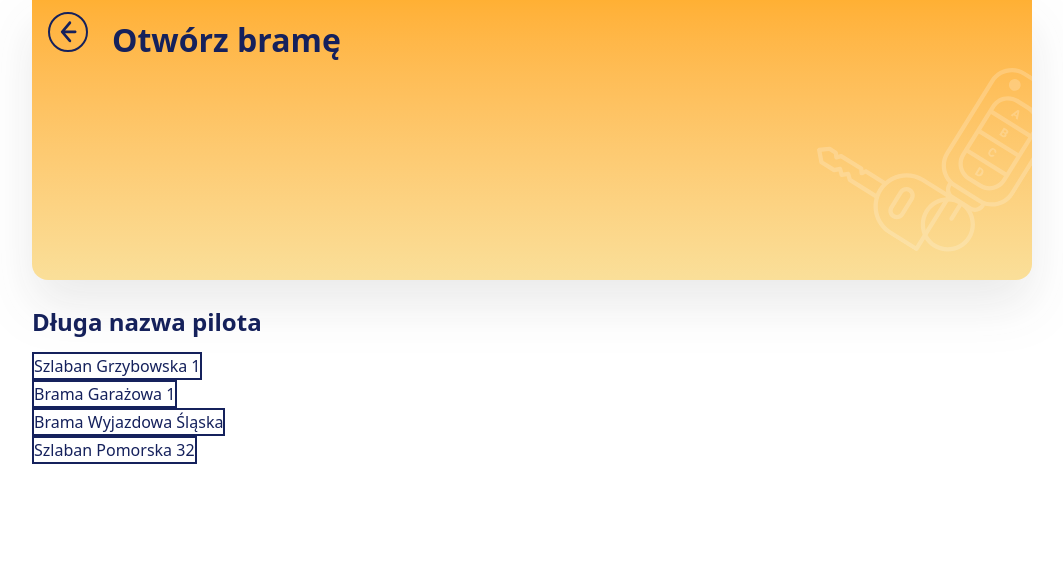
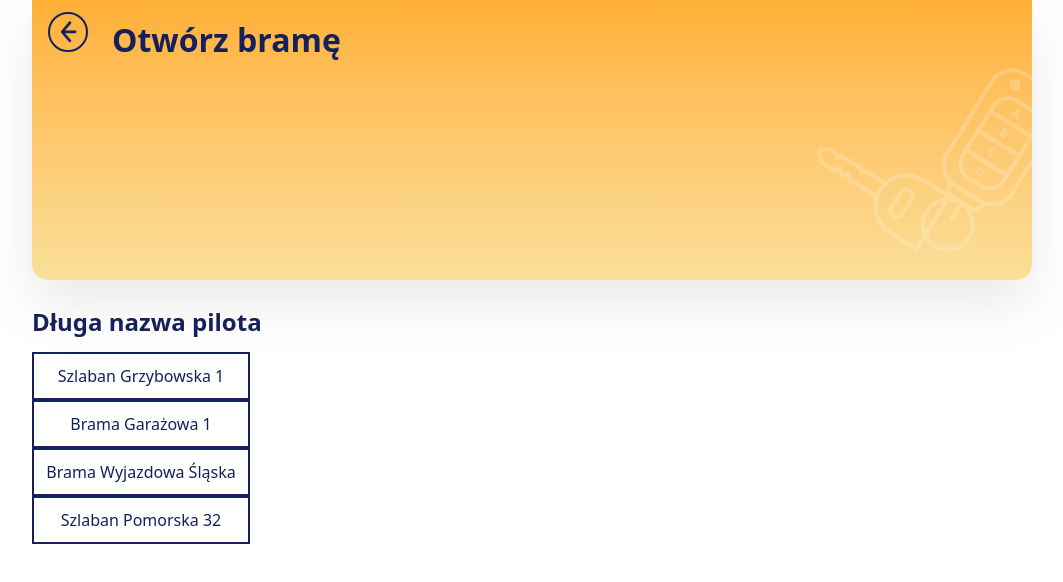
Before and after one commit to eremina-official/parkapp-task, a React (Vite) app: page / in a window 1280 px wide. Shown: the top 582 px of the page, without its empty margins (108-1171 px from the left). Built offline with nearby package versions, Linux system fonts and the light colour scheme.

Commit message:
Add selected state for commont button component

```diff
--- a/src/components/button/Button.tsx
+++ b/src/components/button/Button.tsx
@@ -10,24 +10,30 @@ interface Props {
   text?: string;
   icon?: React.ReactElement;
   customClassName?: string;
+  selected?: boolean;
 }
 
 const variantStyles: Record<variants, string> = {
-  [OUTLINED]: '',
+  [OUTLINED]: 'rounded-(--border-radius) w-[218px] p-[10px]',
   [ROUND]: 'w-[40px] h-[40px] rounded-full',
 };
+
+const buttonSelectedStyle: string =
+  'hover:bg-(--color-blue-3) hover:text-white aria-selected:bg-(--color-blue-3) aria-selected:text-white';
 
 const Button = ({
   text,
   icon,
   customClassName,
   variant = OUTLINED,
+  selected = false,
 }: Props): React.JSX.Element => {
   const selectedVariant = variantStyles[variant];
 
   return (
     <button
-      className={`flex cursor-pointer items-center justify-center border-2 border-(--color-blue-3) bg-transparent ${selectedVariant} ${customClassName ?? ''}`}
+      aria-selected={selected}
+      className={`flex flex-[0_0_auto] cursor-pointer items-center justify-center border-2 border-(--color-blue-3) bg-transparent text-(--color-blue-3) ${selectedVariant} ${customClassName ?? ''} ${buttonSelectedStyle}`}
     >
       {icon ?? null}
       {text ?? null}
```
